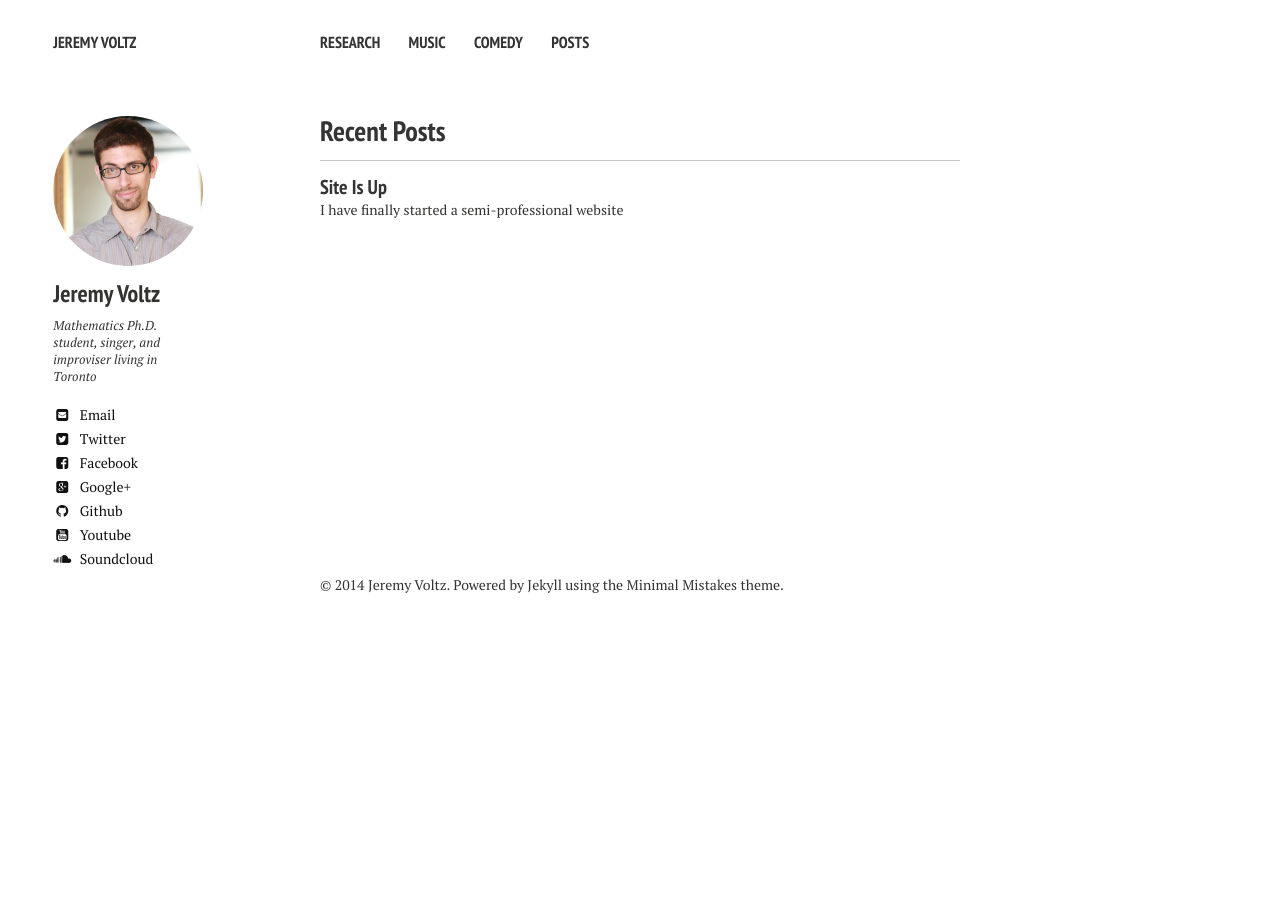
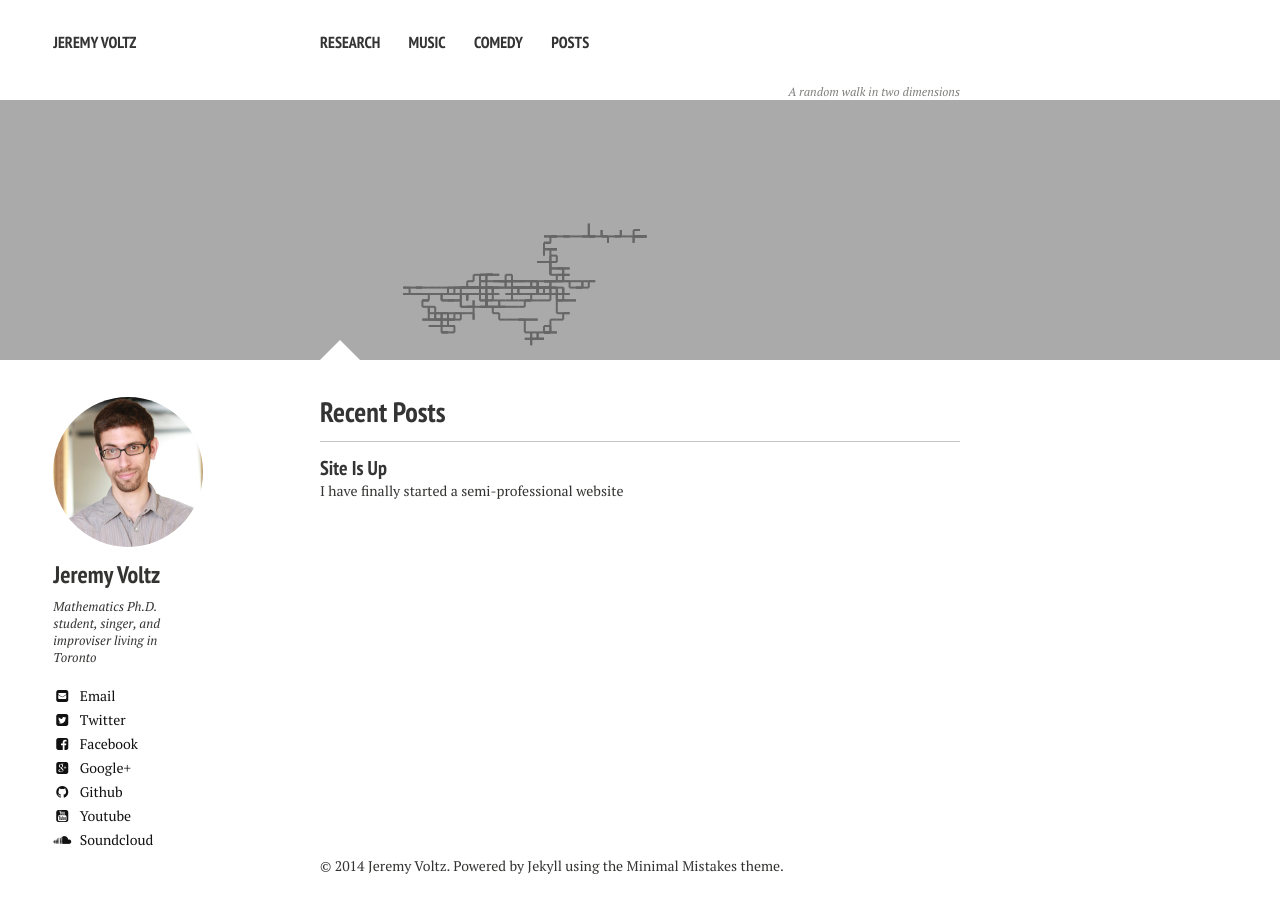
Before and after one commit to jeremyvoltz/jeremyvoltz.github.io, a Jekyll site: the page built from index.md, in a window 1280 px wide. Built offline with Jekyll 4.4.1, drawn with Linux system fonts in a browser that asks for light colours; nearby versions of some CDN libraries; before the commit the page ends 900 px from its top, so only the background shows below that.

Commit message:
Added random walk functionality with javascript

```diff
--- a/_includes/_scripts.html
+++ b/_includes/_scripts.html
@@ -21,3 +21,41 @@
 {% if page.comments %}
   {% include _disqus_comments.html %}
 {% endif %}
+{% if page.image.feature == "random walk" %}
+<script>
+  $( ".image-wrap > img").detach();
+  $(".image-wrap").append("<span class='image-credit'>A random walk in two dimensions</span>");
+  $(".image-wrap").append( "<canvas id='walk'></canvas>" );
+
+  width = $( window ).width();
+  height = 260;
+  x_pos = width/2;
+  y_pos = height/2;
+  step = .005*width;
+
+  var canvas = document.getElementById('walk');
+  canvas.setAttribute('width', width);
+  canvas.setAttribute('height', height);
+
+  function draw(){
+    if (canvas.getContext){
+      var ctx = canvas.getContext('2d');
+      ctx.lineWidth = 2;
+      ctx.strokeStyle = "#666";
+      y_step = 0;
+      x_step = step*(Math.floor(Math.random() * 3) - 1);
+      if (x_step === 0){
+        y_step = step*(Math.floor(Math.random()*3)-1);
+      }
+      ctx.beginPath();
+      ctx.moveTo(x_pos,y_pos);
+      x_pos = x_pos+x_step;
+      y_pos = y_pos+y_step;
+      ctx.lineTo(x_pos, y_pos);
+      ctx.stroke();
+    }
+  }
+
+  setInterval(draw, 6);
+</script>
+{% endif %}
--- a/_sass/mystyles.scss
+++ b/_sass/mystyles.scss
@@ -12,3 +12,10 @@
 		padding: 8px;
 	}
 }
+
+#walk {
+	width: 100%;
+	height: 260px;
+	-ms-interpolation-mode: bicubic;
+	background: #aaa;
+}
--- a/index.md
+++ b/index.md
@@ -2,6 +2,8 @@
 layout: home
 excerpt: "The semi-professional homepage of Jeremy Voltz"
 tags: [Jeremy, Voltz, Jeremy Voltz, homepage]
+image:
+  feature: random walk
 <!-- image:
   feature: sample-image-1.jpg
   credit: WeGraphics
```
